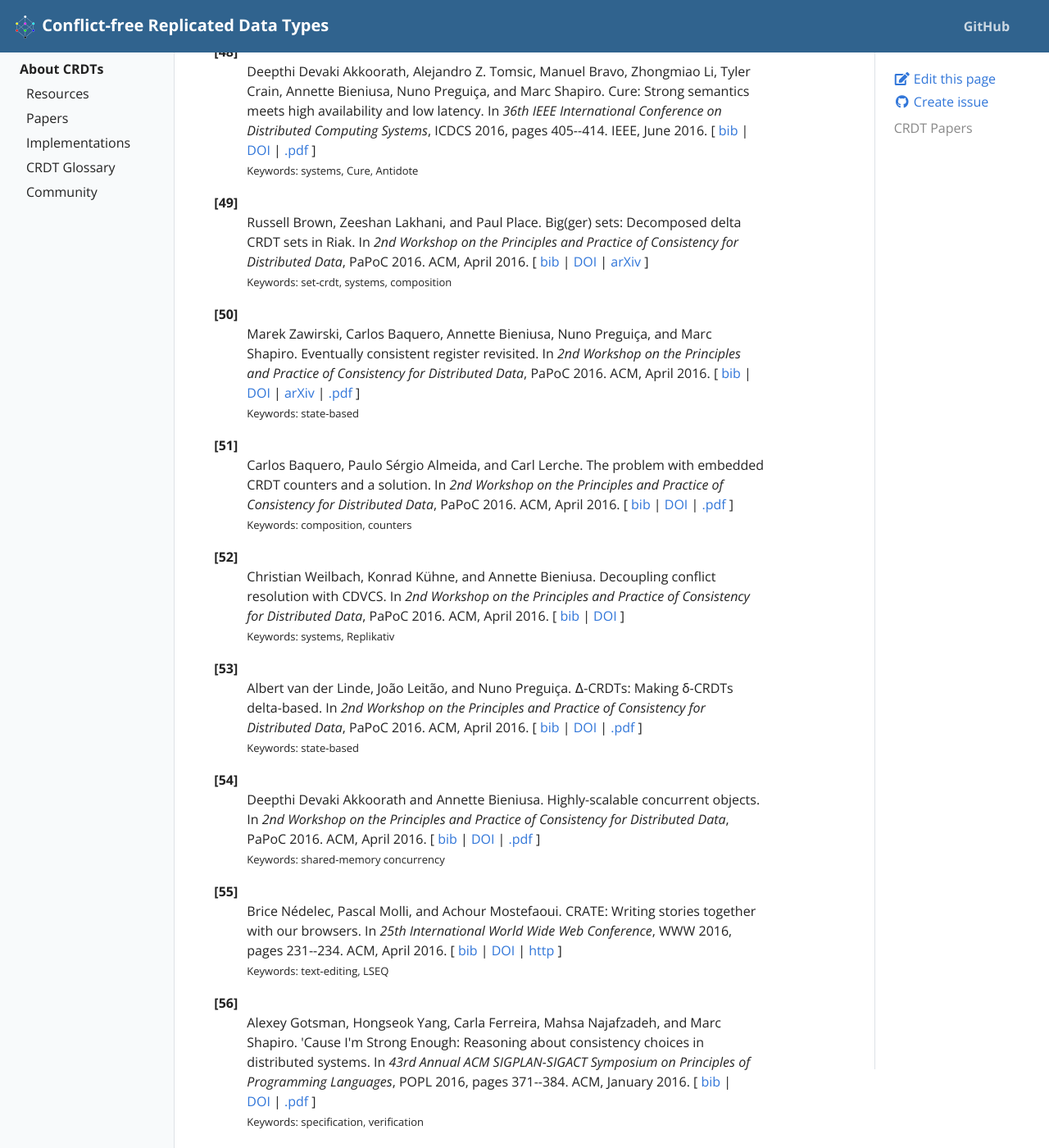
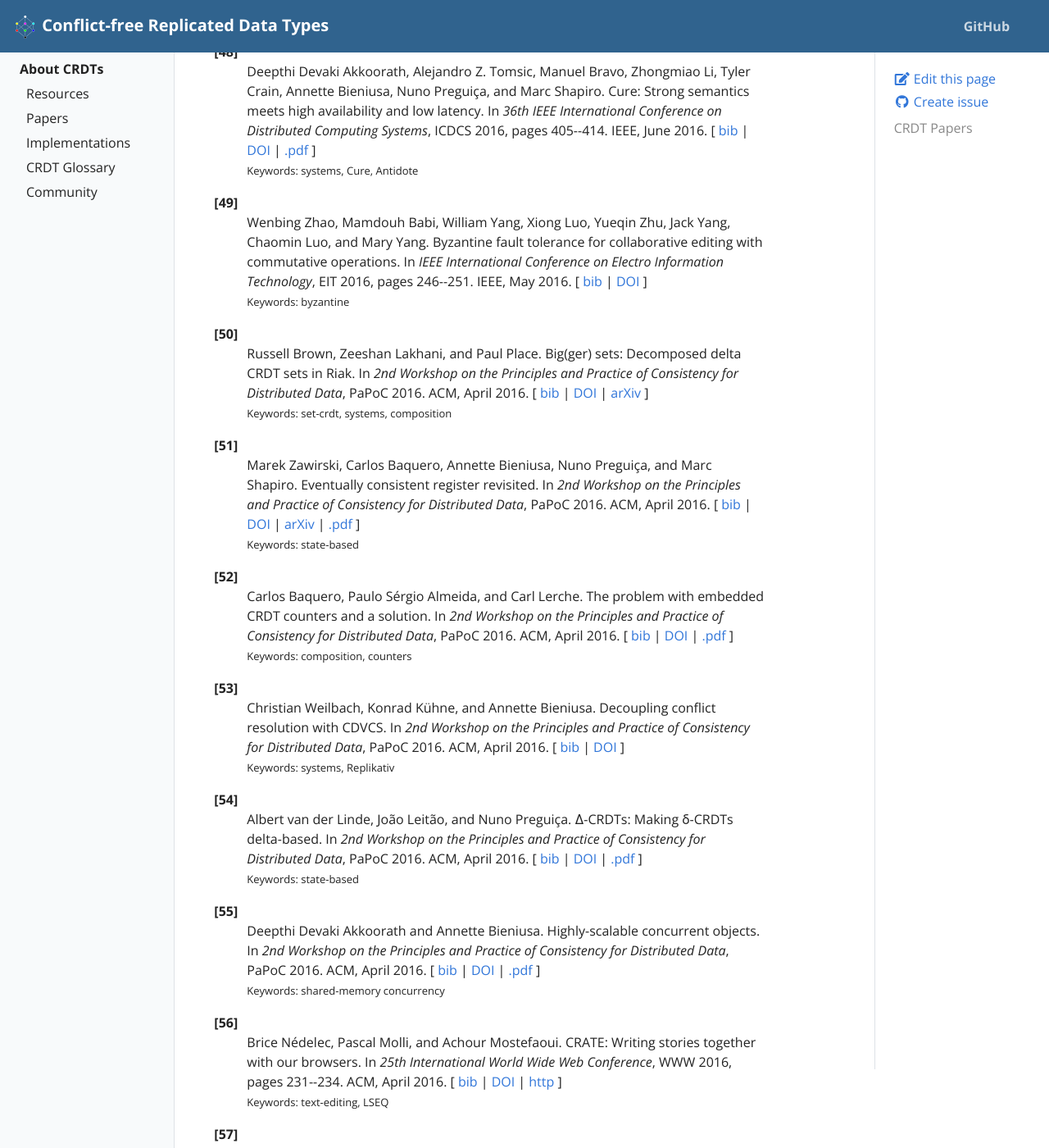
Before and after one commit to ept/crdt-website, a Jekyll site: the page built from papers.html, in a window 1280 px wide and 1400 px high, scrolled down 7455 px. Shown: the whole window at 82% size. Built offline with Jekyll 4.4.1, drawn with Linux system fonts in a browser that asks for light colours; some of the changed text lies outside the part shown.

Commit message:
Add some papers

```diff
--- a/papers.html
+++ b/papers.html
@@ -955,7 +955,26 @@ Keywords: systems, Cure, Antidote
 
 
 <dt>
-[<a name="Brown2016bigsets">49</a>]
+[<a name="Zhao2016byzantine">49</a>]
+</dt>
+<dd>
+Wenbing Zhao, Mamdouh Babi, William Yang, Xiong Luo, Yueqin Zhu, Jack Yang,
+  Chaomin Luo, and Mary Yang.
+ Byzantine fault tolerance for collaborative editing with commutative
+  operations.
+ In <em>IEEE International Conference on Electro Information
+  Technology</em>, EIT 2016, pages 246--251. IEEE, May 2016.
+[&nbsp;<a href="papers_bib.html#Zhao2016byzantine">bib</a>&nbsp;|
+<a href="http://dx.doi.org/10.1109/EIT.2016.7535248">DOI</a>&nbsp;]
+<blockquote><font size="-1">
+Keywords: byzantine
+</font></blockquote>
+
+</dd>
+
+
+<dt>
+[<a name="Brown2016bigsets">50</a>]
 </dt>
 <dd>
 Russell Brown, Zeeshan Lakhani, and Paul Place.
@@ -1082,7 +1101,7 @@ Keywords: text-editing, LSEQ
 
 
 <dt>
-[<a name="Gotsman2016CISE">56</a>]
+[<a name="Gotsman2016CISE">57</a>]
 </dt>
 <dd>
 Alexey Gotsman, Hongseok Yang, Carla Ferreira, Mahsa Najafzadeh, and Marc
@@ -1269,7 +1288,25 @@ Keywords: state-based
 
 
 <dt>
-[<a name="Navalho2015computations">66</a>]
+[<a name="Gotsman2015composite">67</a>]
+</dt>
+<dd>
+Alexey Gotsman and Hongseok Yang.
+ Composite replicated data types.
+ In <em>24th European Symposium on Programming</em>, ESOP 2015. Springer
+  LNCS volume 9032, April 2015.
+[&nbsp;<a href="papers_bib.html#Gotsman2015composite">bib</a>&nbsp;|
+<a href="http://dx.doi.org/10.1007/978-3-662-46669-8_24">DOI</a>&nbsp;|
+<a href="http://software.imdea.org/~gotsman/papers/compos-esop15-ext.pdf">.pdf</a>&nbsp;]
+<blockquote><font size="-1">
+Keywords: specification, composition
+</font></blockquote>
+
+</dd>
+
+
+<dt>
+[<a name="Navalho2015computations">68</a>]
 </dt>
 <dd>
 David Navalho, S&eacute;rgio Duarte, and Nuno Pregui&ccedil;a.
```
Also changed, not shown: other parts of papers.html (+54 -54 lines), papers.bib (+27 -1 lines), papers_bib.html (+31 -1 lines).
